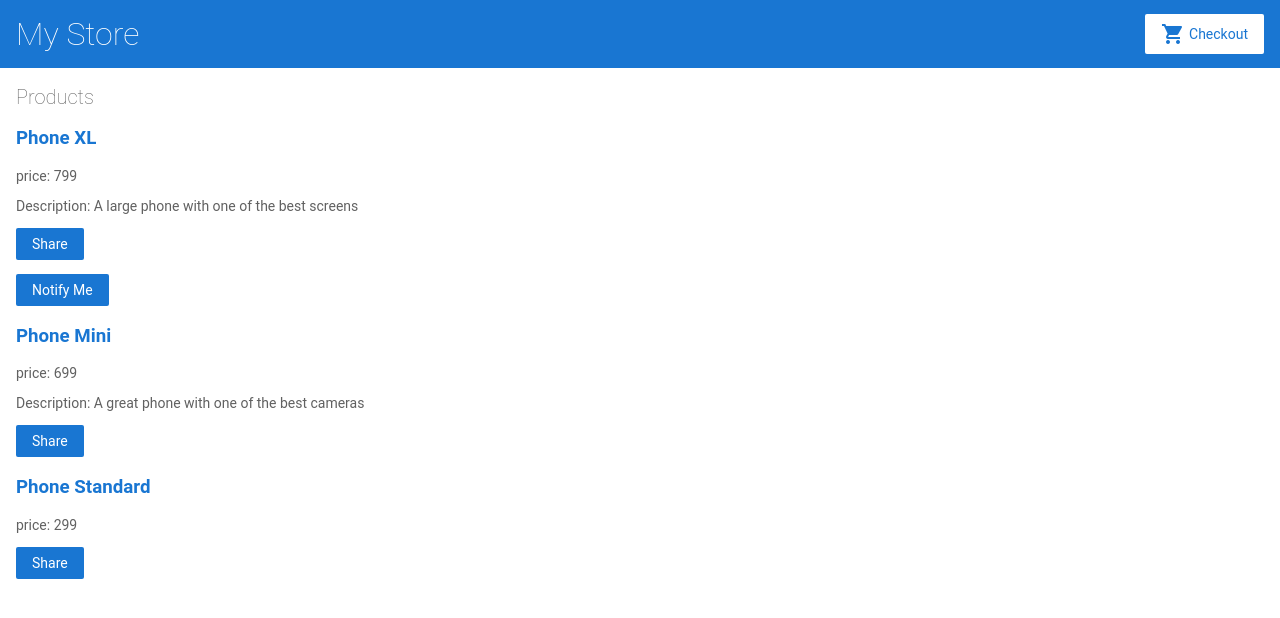
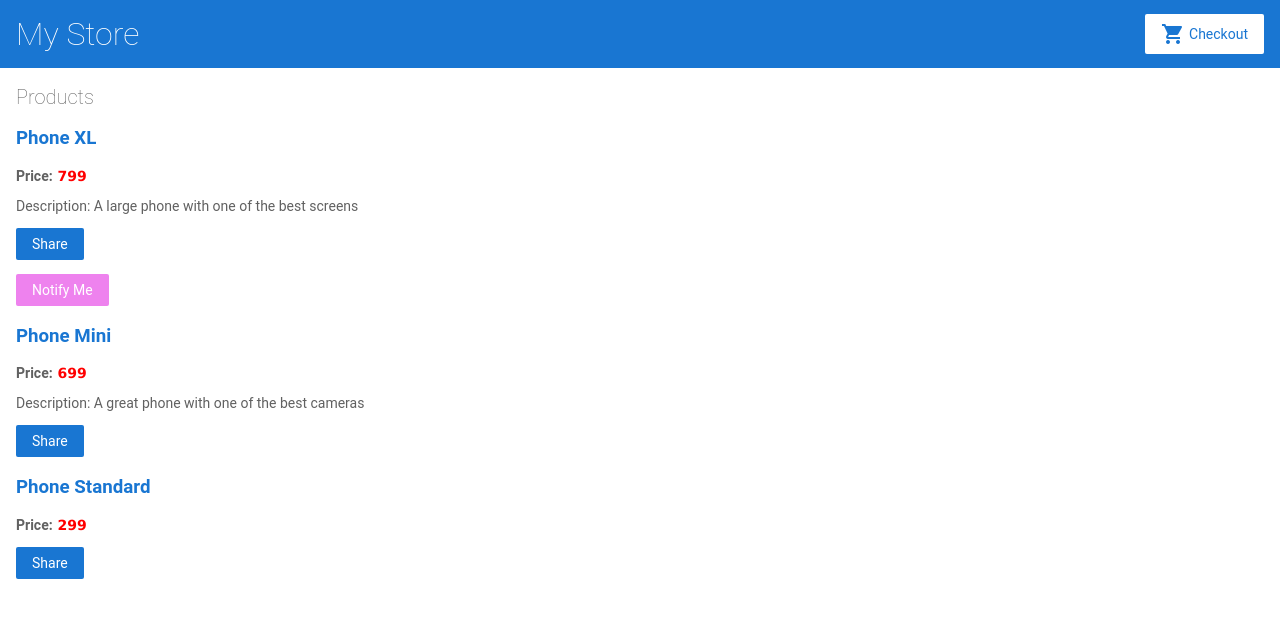
Before and after one commit to MarshallVadim/angular-start, an Angular app: page / in a window 1280 px wide. Shown: the top 618 px of the page. Built offline with nearby package versions, Linux system fonts and the light colour scheme.

Commit message:
4 files modified

```diff
--- a/src/app/product-alerts/product-alerts.component.css
+++ b/src/app/product-alerts/product-alerts.component.css
@@ -0,0 +1,3 @@
+.btn-nm{
+  background: Violet;
+}
--- a/src/app/product-alerts/product-alerts.component.html
+++ b/src/app/product-alerts/product-alerts.component.html
@@ -1,3 +1,3 @@
 <p *ngIf="product.price > 700">
-  <button (click)="notify.emit()">Notify Me</button>
+  <button class="btn-nm" (click)="notify.emit()">Notify Me</button>
 </p>
--- a/src/app/product-list/product-list.component.css
+++ b/src/app/product-list/product-list.component.css
@@ -1,4 +1,8 @@
-
+.prc{
+  font-family: Verdana, Geneva, Tahoma, sans-serif;
+  font-weight: 600;
+  color: red;
+}
 
 /*
 Copyright Google LLC. All Rights Reserved.
--- a/src/app/product-list/product-list.component.html
+++ b/src/app/product-list/product-list.component.html
@@ -1,24 +1,30 @@
 <h2>Products</h2>
 
 <div *ngFor="let product of products">
+
   <h3>
     <a [title]="product.name + ' details'">
       {{ product.name }}
     </a>
   </h3>
-  <p *ngIf="product.price">
-    price: {{ product.price }}
+
+  <p class="prc" *ngIf="product.price">
+    <span>Price:</span> {{ product.price }}
   </p>
+
   <p *ngIf="product.description">
     Description: {{ product.description }}
   </p>
+
   <button (click)="share()">
     Share
   </button>
+
   <app-product-alerts
   [product]="product"
   (notify)="onNotify()">
   </app-product-alerts>
+
 </div>
 <!--
 Copyright Google LLC. All Rights Reserved.
```
